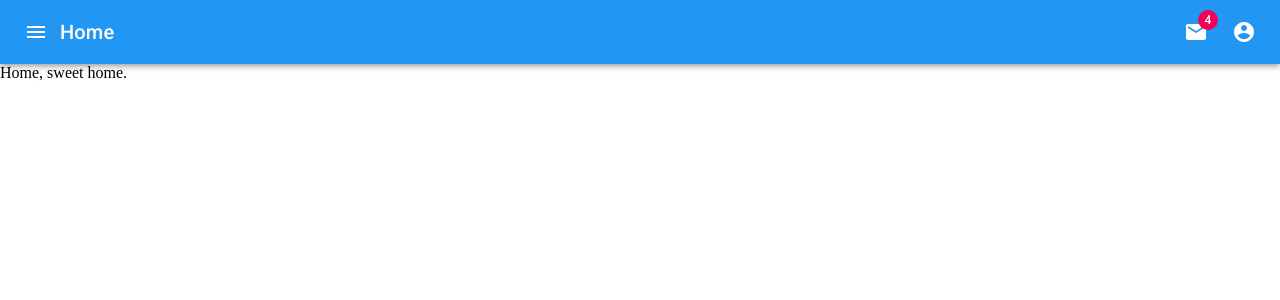
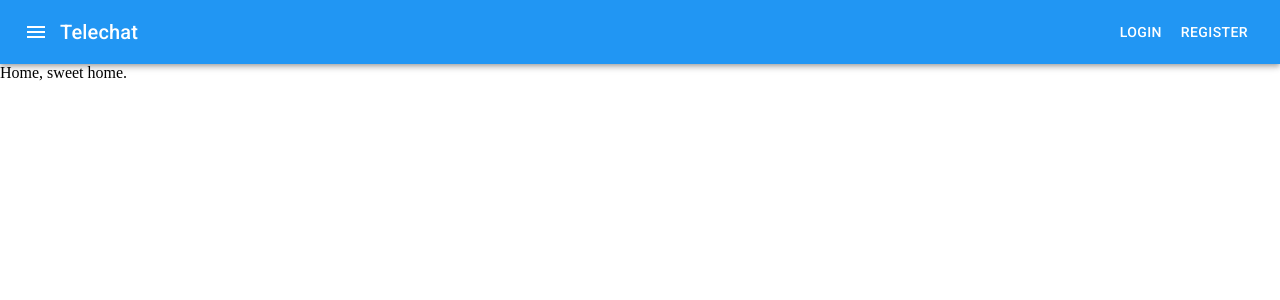
Before and after one commit to zpboff/telechat, a React (Create React App) app in the folder client/: page / in a window 1280 px wide. Shown: the top 300 px of the page. Built offline with nearby package versions, Linux system fonts and the light colour scheme; no server answers.

Commit message:
check auth

```diff
--- a/client/src/components/layout/AuthLinks.js
+++ b/client/src/components/layout/AuthLinks.js
@@ -1,8 +1,14 @@
 import React from 'react'
+import { NavLink } from 'react-router-dom';
+import { Button } from '@material-ui/core';
 
 export default (props) => (
-    <div>
-        <span>Login</span>
-        <span>Register</span>
-    </div>
+    <>
+        <NavLink to="/login" className='home-link'>
+            <Button color="inherit">Login</Button>
+        </NavLink>
+        <NavLink to="/register" className='home-link'>
+            <Button color="inherit">Register</Button>
+        </NavLink>
+    </>
 )
--- a/client/src/components/layout/Navbar.js
+++ b/client/src/components/layout/Navbar.js
@@ -1,11 +1,13 @@
-import AppBar from '@material-ui/core/AppBar'
-import React, { Component } from 'react'
-import UserLinks from './UserLinks'
+import AppBar from '@material-ui/core/AppBar';
+import React, { Component } from 'react';
+import UserLinks from './UserLinks';
 import AuthLinks from './AuthLinks';
 import { Toolbar, IconButton, Typography } from '@material-ui/core';
 import MenuIcon from '@material-ui/icons/Menu';
 import '../../styles/navbar.css';
 import { NavLink } from 'react-router-dom';
+import PropTypes from 'prop-types'
+import { connect } from 'react-redux'
 
 class Navbar extends Component {
 
@@ -23,7 +25,8 @@ class Navbar extends Component {
     }
 
     renderLinks = () => {
-        if (true) {
+        const { isAuthenticated } = this.props;
+        if (isAuthenticated) {
             return <UserLinks />;
         }
         return <AuthLinks />
@@ -37,7 +40,7 @@ class Navbar extends Component {
                         {this.renderLeftMenu()}
                         <NavLink to="/" className='home-link'>
                             <Typography variant="h6" className=''>
-                                Home
+                                Telechat
                             </Typography>
                         </NavLink>
                         <div className='section-desktop'>
@@ -49,4 +52,13 @@ class Navbar extends Component {
         );
     }
 }
-export default Navbar
+
+Navbar.propTypes = {
+    isAuthenticated: PropTypes.bool
+}
+
+const mapStateToProps = (state) => ({
+    isAuthenticated: state.auth.isAuthenticated
+})
+
+export default connect(mapStateToProps)(Navbar)
```
